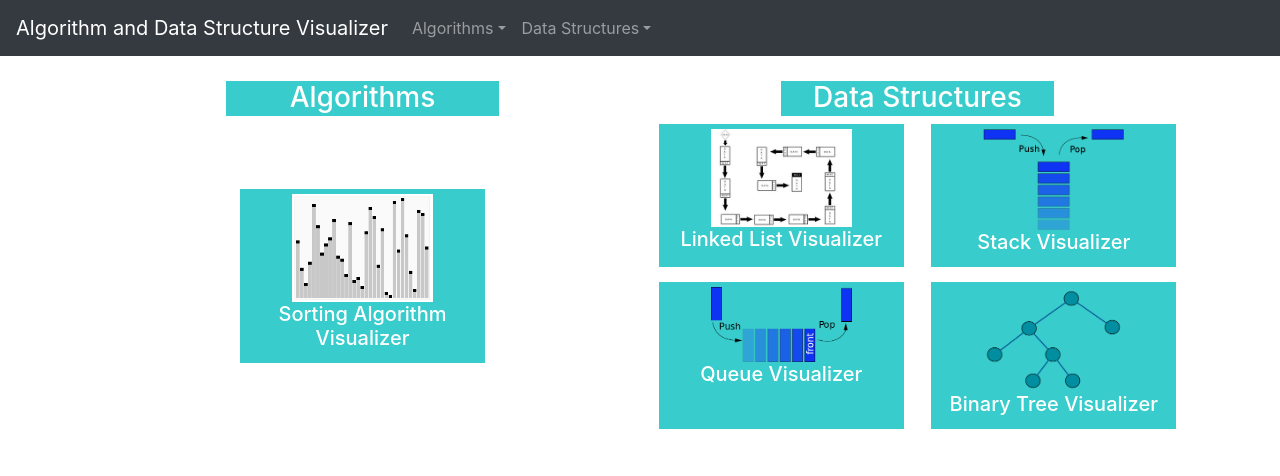
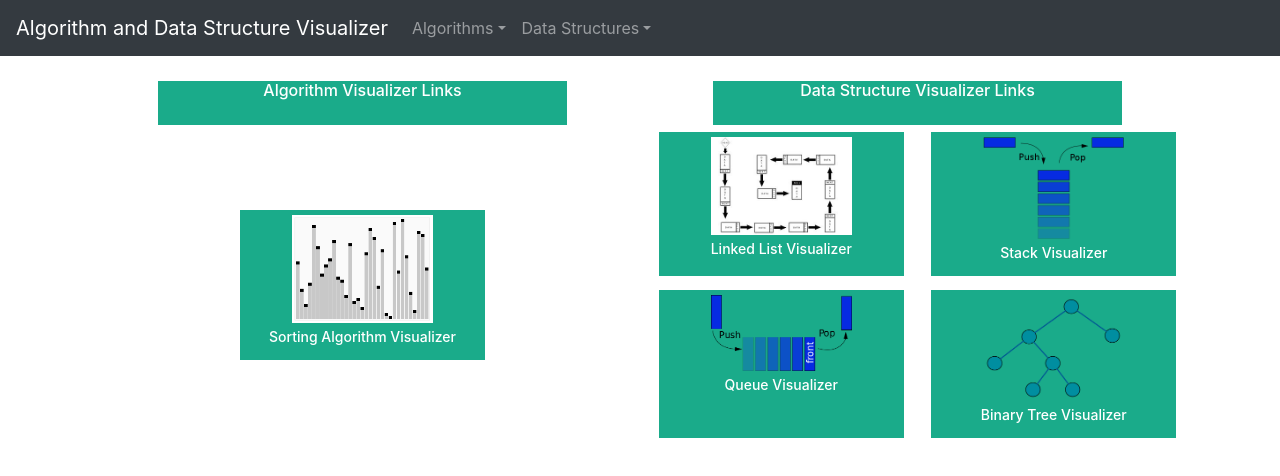
Before and after one commit to matt-hendrick/Algorithm-Data-Structure-Visualizer, a React (Create React App) app: page / in a window 1280 px wide. Shown: the top 476 px of the page. Built offline with nearby package versions, Linux system fonts and the light colour scheme.

Commit message:
Style: Improve Home styling

```diff
--- a/src/components/HomeCard/HomeCard.js
+++ b/src/components/HomeCard/HomeCard.js
@@ -6,7 +6,7 @@ function HomeCard(props) {
       style={{
         width: '45%',
         textAlign: 'center',
-        backgroundColor: '#39cccc',
+        backgroundColor: '#1aab8a',
         color: '#fff',
         padding: '5px',
       }}
@@ -15,7 +15,7 @@ function HomeCard(props) {
         <img src={props.image} alt={props.header} style={{ width: '60%' }} />
       </a>
       <h5>
-        <a href={props.link} style={{ color: '#fff' }}>
+        <a href={props.link} style={{ color: '#fff', fontSize: '.7em' }}>
           {props.header}
         </a>
       </h5>
--- a/src/containers/Home/Home.js
+++ b/src/containers/Home/Home.js
@@ -14,17 +14,18 @@ function Home() {
   return (
     <div style={{ display: 'flex', textAlign: 'center' }}>
       <div style={{ width: '50%', padding: '5px' }}>
-        <h3
+        <h4
           style={{
-            backgroundColor: '#39cccc',
+            backgroundColor: '#1aab8a',
             color: '#fff',
-            width: '50%',
-            height: '10%',
+            width: '75%',
+            height: '13%',
             margin: 'auto',
+            fontSize: '1em',
           }}
         >
-          Algorithms
-        </h3>
+          Algorithm Visualizer Links
+        </h4>
         <div
           style={{
             display: 'flex',
@@ -43,17 +44,18 @@ function Home() {
       </div>
 
       <div style={{ width: '50%', padding: '5px' }}>
-        <h3
+        <h4
           style={{
-            backgroundColor: '#39cccc',
+            backgroundColor: '#1aab8a',
             color: '#fff',
-            width: '50%',
-            height: '10%',
+            width: '75%',
+            height: '13%',
             margin: 'auto',
+            fontSize: '1em',
           }}
         >
-          Data Structures
-        </h3>
+          Data Structure Visualizer Links
+        </h4>
         <div
           style={{
             display: 'flex',
```
